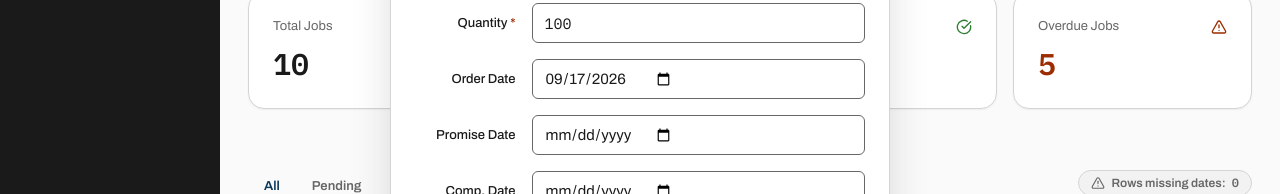
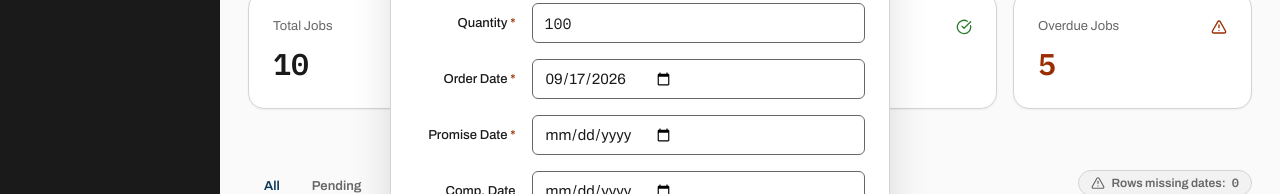
Before and after one commit to Cueserve/cs-cueviksync, a Next.js app: page /jobs in a window 1280 px wide. Both pictures are taken after a click on the button "Add Item Row". Shown: the part 250-444 px from the top of the page. Built offline with nearby package versions, Linux system fonts and the light colour scheme.

Commit message:
- Enforces null/empty validation check for calendar inputs on form   submit.   - Removes required asterisk from the Invoice Value input field.   - Adds Qty column to the Waste & Rework Log table layout.

```diff
--- a/src/app/(app)/jobs/page.tsx
+++ b/src/app/(app)/jobs/page.tsx
@@ -163,7 +163,7 @@ export default function JobMasterPage() {
 
   const handleSubmit = (e: React.FormEvent) => {
     e.preventDefault();
-    if (!jobNo || !itemDescription) return;
+    if (!jobNo || !itemDescription || !orderDate || !promisedDate) return;
 
     const data = {
       jobNo,
@@ -742,13 +742,14 @@ export default function JobMasterPage() {
                   htmlFor="orderDate"
                   className="text-right text-sm font-medium"
                 >
-                  Order Date
+                  Order Date <span className="text-destructive">*</span>
                 </label>
                 <Input
                   id="orderDate"
                   type="date"
                   value={orderDate}
                   onChange={(e) => setOrderDate(e.target.value)}
+                  required
                   className="col-span-3 bg-card border-input focus-visible:ring-ring"
                 />
               </div>
@@ -757,13 +758,14 @@ export default function JobMasterPage() {
                   htmlFor="promisedDate"
                   className="text-right text-sm font-medium"
                 >
-                  Promise Date
+                  Promise Date <span className="text-destructive">*</span>
                 </label>
                 <Input
                   id="promisedDate"
                   type="date"
                   value={promisedDate}
                   onChange={(e) => setPromisedDate(e.target.value)}
+                  required
                   className="col-span-3 bg-card border-input focus-visible:ring-ring"
                 />
               </div>
```
